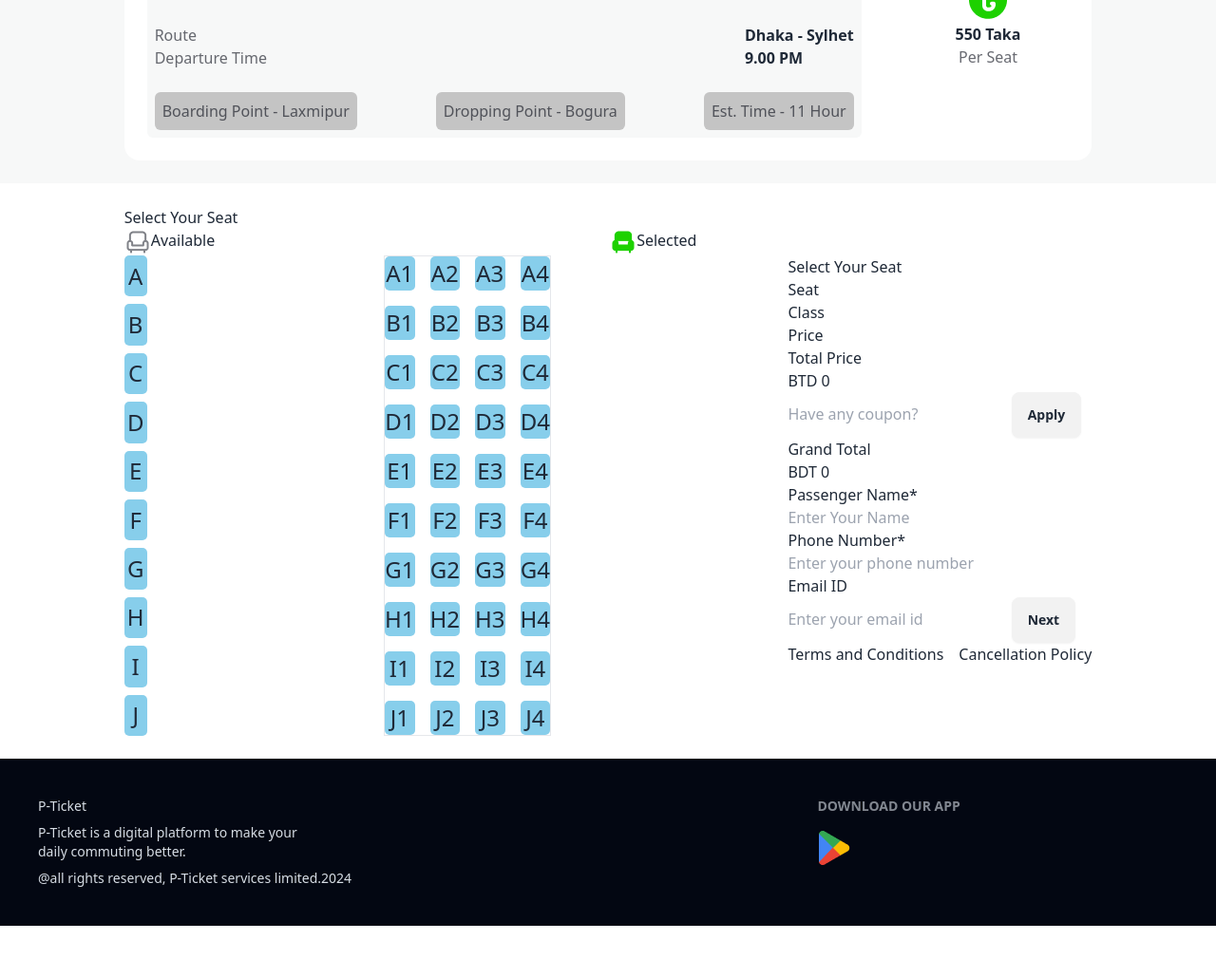
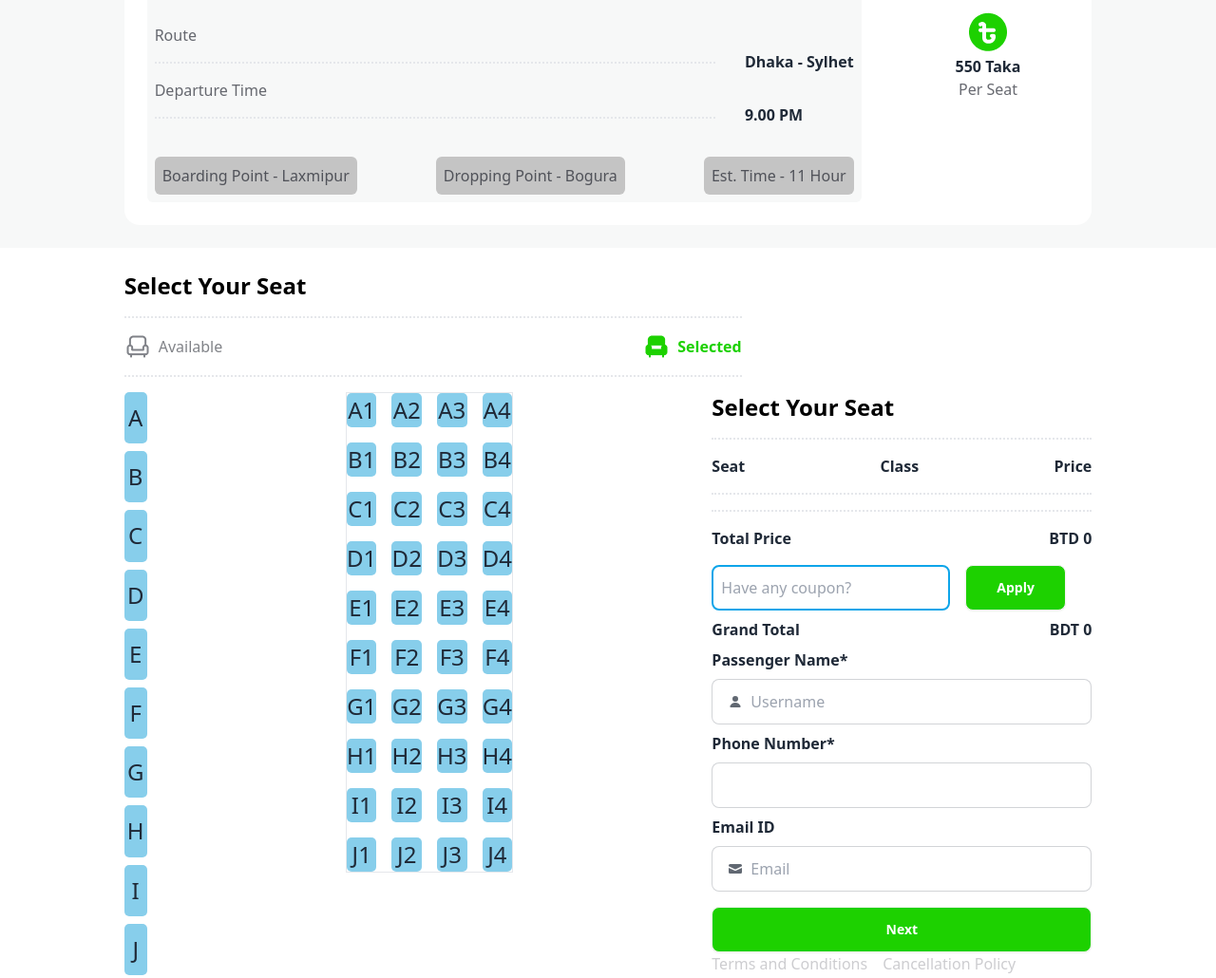
Before and after one commit to msifatsadiq/smart-ticketing-project, a plain HTML site: page index.html in a window 1280 px wide. Shown: the part 1713-2743 px from the top of the page at 95% size. Before the commit the page ends 2688 px from the top, so only its background shows below. Drawn offline with nearby package versions, Linux system fonts and the light colour scheme.

Commit message:
adding more section

```diff
--- a/index.html
+++ b/index.html
@@ -166,22 +166,29 @@
                         <div class="flex justify-between mt-8 ">
                             <div>
                                 <p class="text-[#03071299]">Route</p>
+                                <p class="border-t-2 border-dotted text-[#03071233] my-4 w-[590px]"></p>
+
                                 <p class="text-[#03071299]">Departure Time</p>
+                                <p class="border-t-2 border-dotted text-[#03071233] my-4 w-[590px]"></p>
+
                             </div>
-                            <div class="">
-                                <p class="font-bold">Dhaka - Sylhet</p>
+
+                            <div class="space-y-8">
+                                <p class="font-bold mt-7">Dhaka - Sylhet</p>
                                 <p class="font-bold">9.00 PM</p>
                             </div>
                         </div>
 
                         <div class="flex justify-between bg-[#F7F8F8z] mt-6">
-                            <p class="font-medium text-[#03071299] bg-[#C4C4C4] rounded-md p-2">Boarding Point - Laxmipur</p>
-                            <p class="font-medium text-[#03071299] bg-[#C4C4C4] rounded-md p-2">Dropping Point - Bogura</p>
+                            <p class="font-medium text-[#03071299] bg-[#C4C4C4] rounded-md p-2">Boarding Point -
+                                Laxmipur</p>
+                            <p class="font-medium text-[#03071299] bg-[#C4C4C4] rounded-md p-2">Dropping Point - Bogura
+                            </p>
                             <p class="font-medium text-[#03071299] bg-[#C4C4C4] rounded-md p-2">Est. Time - 11 Hour</p>
                         </div>
                     </div>
 
-                    </div>
+                </div>
                 <div class="flex-1  flex flex-col items-center justify-center  ">
                     <img class="" src="images/fare.png" alt="">
                     <h4 class="font-bold">550 Taka</h4>
@@ -198,18 +205,24 @@
     <!-- select your seat section start  -->
 
     <section class="w-10/12 mx-auto p-6 ">
-        <h4>Select Your Seat</h4>
-        <div class="flex justify-between">
-            <div class="flex">
+        <h4 class="text-2xl font-semibold text-black">Select Your Seat</h4>
+        <div class="border-t-2 border-dotted text-[#03071233] my-4 w-[650px]"></div>
+        <div class="flex justify-between w-[650px]">
+            <div class="flex items-center gap-2">
                 <img src="images/seat-gray.png" alt="">
-                <p>Available</p>
+                <p class="font-medium text-[#03071280]">Available</p>
             </div>
-            <div class="flex">
+            <div class="flex items-center gap-2">
                 <img src="images/seat-green-filled.png" alt="">
-                <p>Selected</p>
+                <p class=" text-[#1DD100] font-semibold">Selected</p>
             </div>
+
+        </div>
+        <div class="border-t-2 border-dotted text-[#03071233] my-4 w-[650px]"></div>
+        <div class="flex justify-end">
             <img src="images/wheel.svg" alt="">
         </div>
+
         <div class="flex justify-between">
             <div class="grid grid-cols-1 gap-2 w-6">
                 <div class="date">A</div>
@@ -270,38 +283,70 @@
                 </div>
             </div>
 
-            <div>
-                <h4>Select Your Seat</h4>
-                <div>
-                    <p>Seat</p>
-                    <p>Class</p>
-                    <p>Price</p>
+            <div class="">
+                <h4 class="text-2xl font-semibold text-black">Select Your Seat</h4>
+                <div class="border-t-2 border-dotted text-[#03071233] my-4 w-[400px]"></div>
+
+                <div class="flex justify-between">
+                    <p class="font-semibold">Seat</p>
+                    <p class="font-semibold">Class</p>
+                    <p class="font-semibold">Price</p>
                 </div>
+                <div class="border-t-2 border-dotted text-[#03071233] my-4 w-[400px]"></div>
                 <div class="selected-seat">
 
                 </div>
-                <div>
-                    <p>Total Price</p>
-                    <p>BTD 0</p>
+                <div class="border-t-2 border-dotted text-[#03071233] my-4 w-[400px]"></div>
+
+                <div class="flex justify-between">
+                    <p class="font-semibold">Total Price</p>
+                    <p class="font-semibold">BTD 0</p>
                 </div>
-                <div>
-                    <input type="text" placeholder="Have any coupon?">
-                    <button class="btn">Apply</button>
+                <div class="flex gap-4 mt-4">
+                    <input class="border-solid border-2 border-sky-500 rounded-lg p-2" type="text"
+                        placeholder="Have any coupon?">
+                    <button class="btn bg-[#1DD100] px-8 text-white">Apply</button>
                 </div>
-                <div>
-                    <p>Grand Total</p>
-                    <p>BDT 0</p>
+                <div class="flex justify-between mt-2">
+                    <p class="font-semibold">Grand Total</p>
+                    <p class="font-semibold">BDT 0</p>
                 </div>
-                <p>Passenger Name*</p>
-                <input type="text" placeholder="Enter Your Name">
-                <p>Phone Number*</p>
-                <input type="number" name="phone" id="" placeholder="Enter your phone number">
-                <p>Email ID</p>
-                <input type="email" name="" id="" placeholder="Enter your email id">
-                <button class="btn">Next</button>
+               <div class="space-y-2 mt-2">
+                 <!-- passenger name -->
+                 <p class="font-semibold">Passenger Name*</p>
+                 <label class="input input-bordered flex items-center gap-2">
+                     <svg xmlns="http://www.w3.org/2000/svg" viewBox="0 0 16 16" fill="currentColor"
+                         class="w-4 h-4 opacity-70">
+                         <path
+                             d="M8 8a3 3 0 1 0 0-6 3 3 0 0 0 0 6ZM12.735 14c.618 0 1.093-.561.872-1.139a6.002 6.002 0 0 0-11.215 0c-.22.578.254 1.139.872 1.139h9.47Z" />
+                     </svg>
+                     <input type="text" class="grow" placeholder="Username" />
+                 </label>
+
+                 <!-- phone number -->
+                 <p class="font-semibold">Phone Number*</p>
+                 <label class="input input-bordered flex items-center gap-2">
+
+                     <input type="number" class="grow" value="number" />
+                 </label>
+                 <!-- email -->
+                 <p class="font-semibold">Email ID</p>
+                 <label class="input input-bordered flex items-center gap-2">
+                     <svg xmlns="http://www.w3.org/2000/svg" viewBox="0 0 16 16" fill="currentColor"
+                         class="w-4 h-4 opacity-70">
+                         <path
+                             d="M2.5 3A1.5 1.5 0 0 0 1 4.5v.793c.026.009.051.02.076.032L7.674 8.51c.206.1.446.1.652 0l6.598-3.185A.755.755 0 0 1 15 5.293V4.5A1.5 1.5 0 0 0 13.5 3h-11Z" />
+                         <path
+                             d="M15 6.954 8.978 9.86a2.25 2.25 0 0 1-1.956 0L1 6.954V11.5A1.5 1.5 0 0 0 2.5 13h11a1.5 1.5 0 0 0 1.5-1.5V6.954Z" />
+                     </svg>
+                     <input type="text" class="grow" placeholder="Email" />
+                 </label>
+               </div>
+
+                <button class="btn bg-[#1DD100] text-white font-semibold w-full mt-4">Next</button>
                 <div class="flex gap-4">
-                    <p>Terms and Conditions</p>
-                    <p>Cancellation Policy</p>
+                    <p class="text-[#03071233]">Terms and Conditions</p>
+                    <p class="text-[#03071233]">Cancellation Policy</p>
                 </div>
             </div>
         </div>
```
